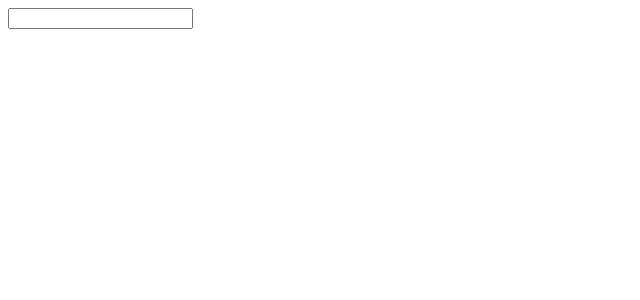
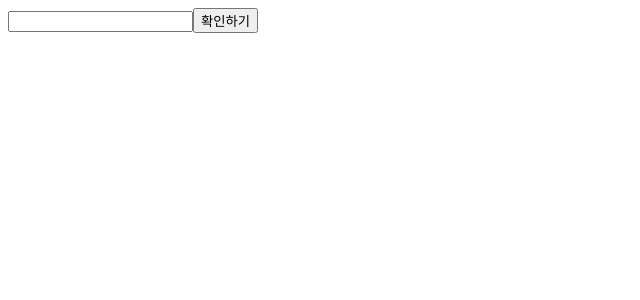
Before and after one commit to HoCG/Hook-Dive, a React (Vite) app: page / in a window 1280 px wide. Shown: the top 300 px of the page, without its empty margins (0-640 px from the left). Built offline with nearby package versions, Linux system fonts and the light colour scheme.

Commit message:
useRef를 통한 DOM 접근.

```diff
--- a/src/App.tsx
+++ b/src/App.tsx
@@ -2,13 +2,13 @@ import UseEffect from './components/useEffect/UseEffect';
 import Memo from './components/useMemo/Memo';
 import UseMemo from './components/useMemo/UseMemo';
 import UseReducer from './components/useReducer/UseReducer';
+import UseCallback from './components/useCallback/UseCallback';
 import UseState from './components/useState/UseState';
-import UseCallback from './components/useCallback/UseCallback';
-
+import UseRef from './components/useRef/UseRef';
 const App: React.FC = () => {
   return (
     <div>
-      <UseState></UseState>
+      <UseRef></UseRef>
     </div>
   )
 }
--- /dev/null
+++ b/src/components/useRef/UseRef.tsx
@@ -0,0 +1,27 @@
+import React, { useEffect, useRef } from 'react';
+
+const UseRef: React.FC = () => {
+  const inputRef = useRef<HTMLInputElement>(null) as any;
+  //이게 딱 마운트되는 시점에서만 실행됨. 개꿀ㅋㅋ
+  useEffect(() => {
+    console.log("run");
+  });
+  //이걸로 알 수 있는 사실 클릭 이벤트는 리렌더링에 영향을 주지 않는다는 점.
+  const onClick = (e: React.MouseEvent<HTMLButtonElement>) => {
+    e.preventDefault();
+    console.log(inputRef.current.value);
+  }
+  return (
+    <div>
+      {
+        /*
+          다음과 같이 inputRef를 ref로 걸어주면 DOM접근이 가능하다. 이때 리렌더링을 발생시키지 않는다.
+        */
+      }
+      <input type="text" ref={inputRef}/>
+      <button onClick={onClick}>확인하기</button>
+    </div>
+  );
+};
+
+export default UseRef;
```
